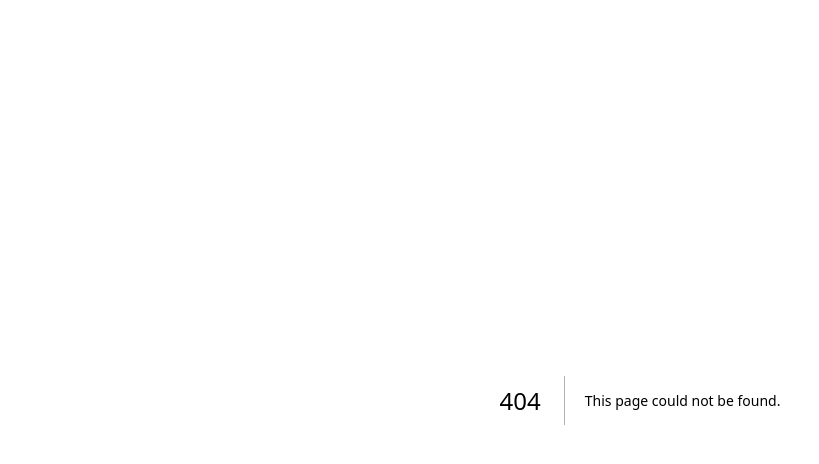
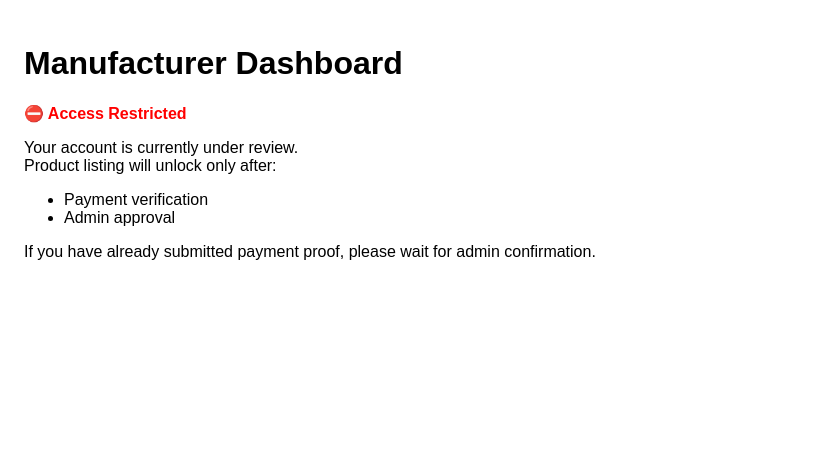
Before and after one commit to paksupply/paksupply, a Next.js app: page /app/manufacturer/dashboard in a window 1280 px wide. Before the commit this address had no page. Shown: the top 464 px of the page, without its empty margins (0-819 px from the left). Built offline with nearby package versions, Linux system fonts and the light colour scheme.

Commit message:
Add locked manufacturer dashboard

```diff
--- /dev/null
+++ b/app/app/manufacturer/dashboard/page.js
@@ -0,0 +1,27 @@
+export default function ManufacturerDashboard() {
+  return (
+    <main style={{ padding: "24px", fontFamily: "Arial" }}>
+      <h1>Manufacturer Dashboard</h1>
+
+      <p style={{ color: "red", fontWeight: "bold" }}>
+        ⛔ Access Restricted
+      </p>
+
+      <p>
+        Your account is currently under review.
+        <br />
+        Product listing will unlock only after:
+      </p>
+
+      <ul>
+        <li>Payment verification</li>
+        <li>Admin approval</li>
+      </ul>
+
+      <p>
+        If you have already submitted payment proof, please wait for admin
+        confirmation.
+      </p>
+    </main>
+  );
+}
```
